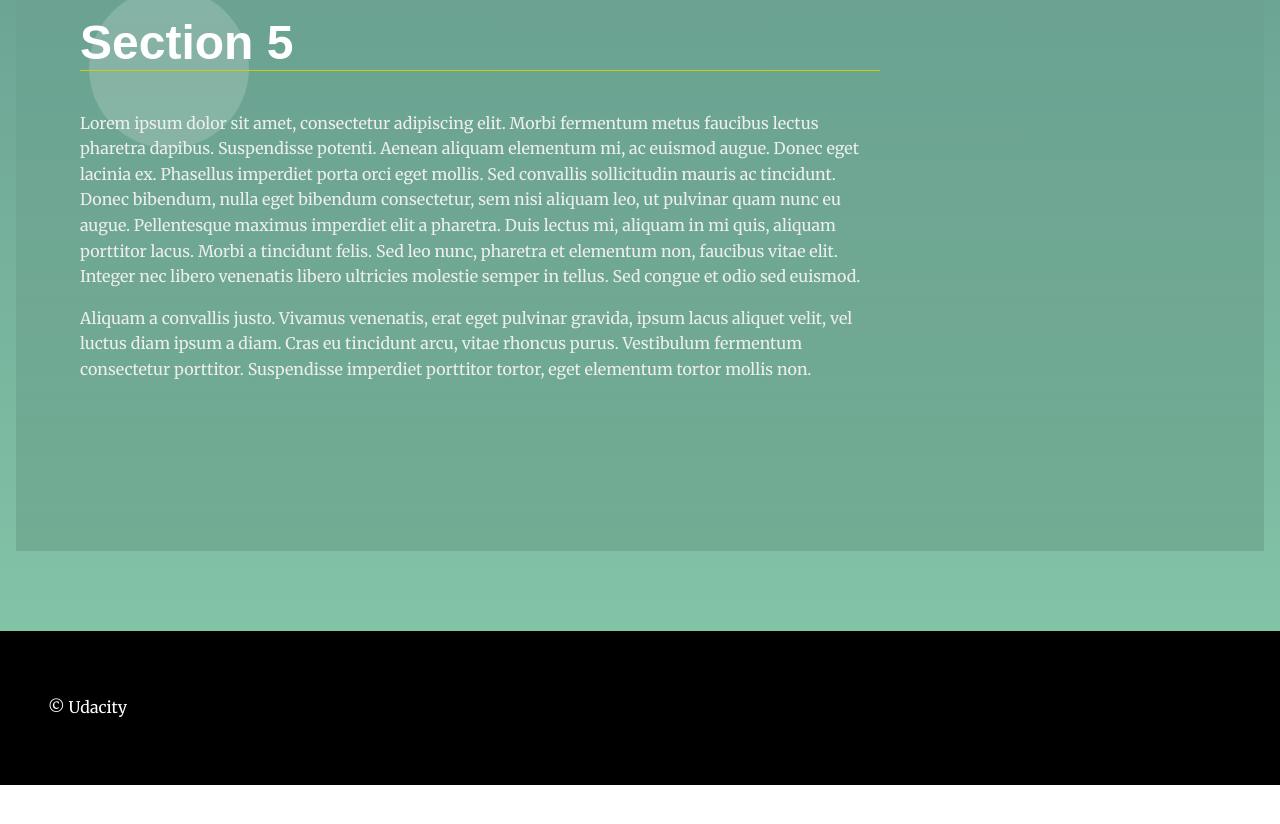
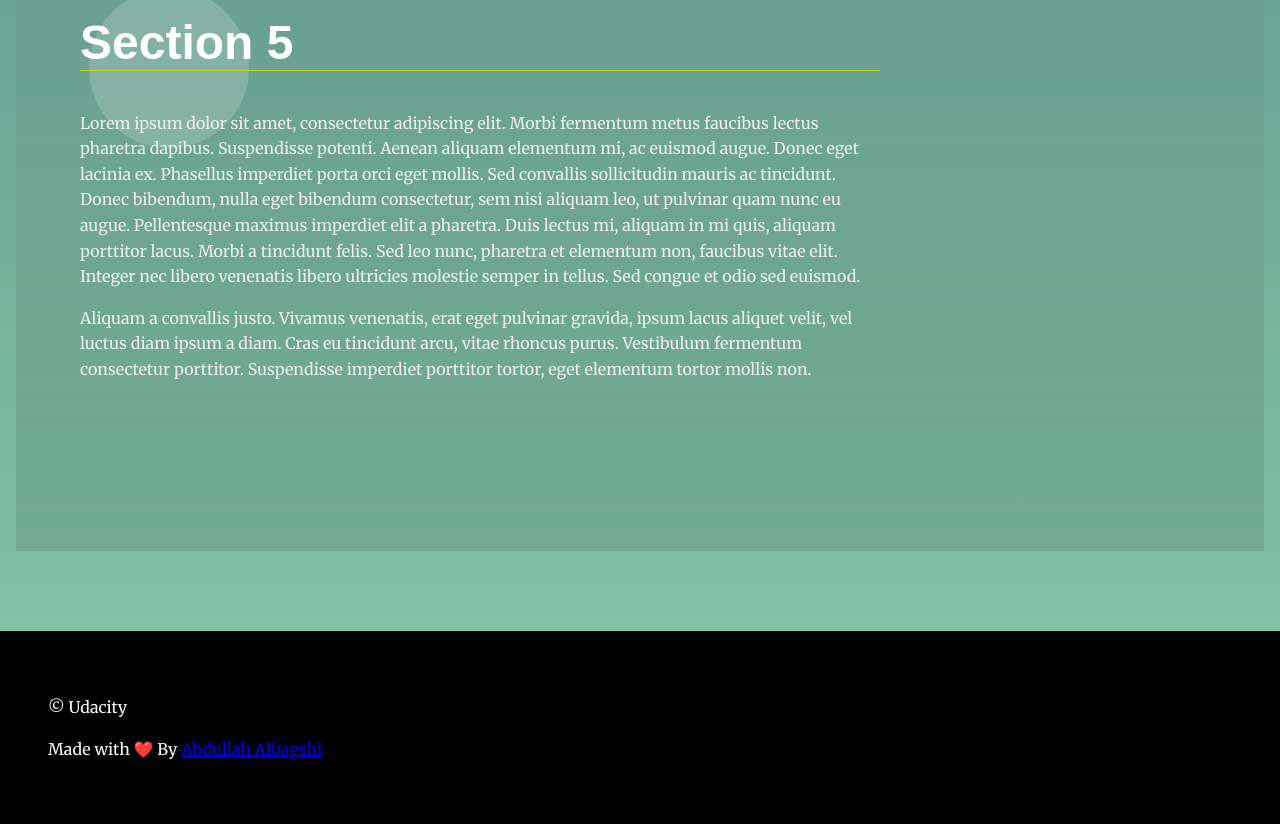
Before and after one commit to Abdullah-albagshi/landing-page, a plain HTML site: page index.html in a window 1280 px wide. Shown: the part 3120-3944 px from the top of the page. Before the commit the page ends 3905 px from the top, so only its background shows below. Drawn offline with Linux system fonts and the light colour scheme.

Commit message:
style: add my name in footer

```diff
--- a/index.html
+++ b/index.html
@@ -86,6 +86,7 @@
     </main>
     <footer class="page__footer">
         <p>&copy Udacity</p>
+        <p>Made with &#10084;&#65039; By <a href="https://github.com/Abdullah-albagshi">Abdullah Albagshi</a></p>
     </footer>
 
     <script src="/js/app.js"></script>
```
